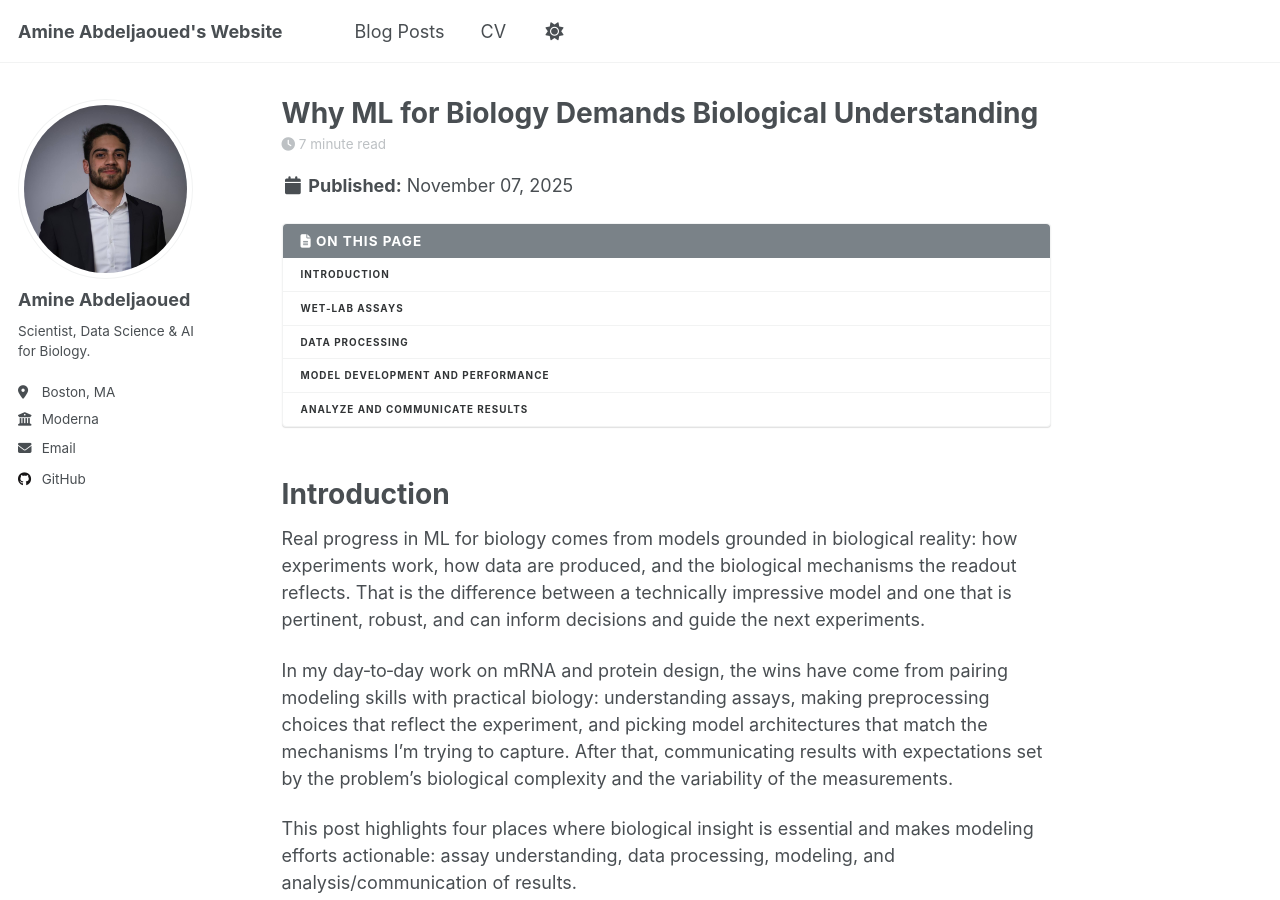
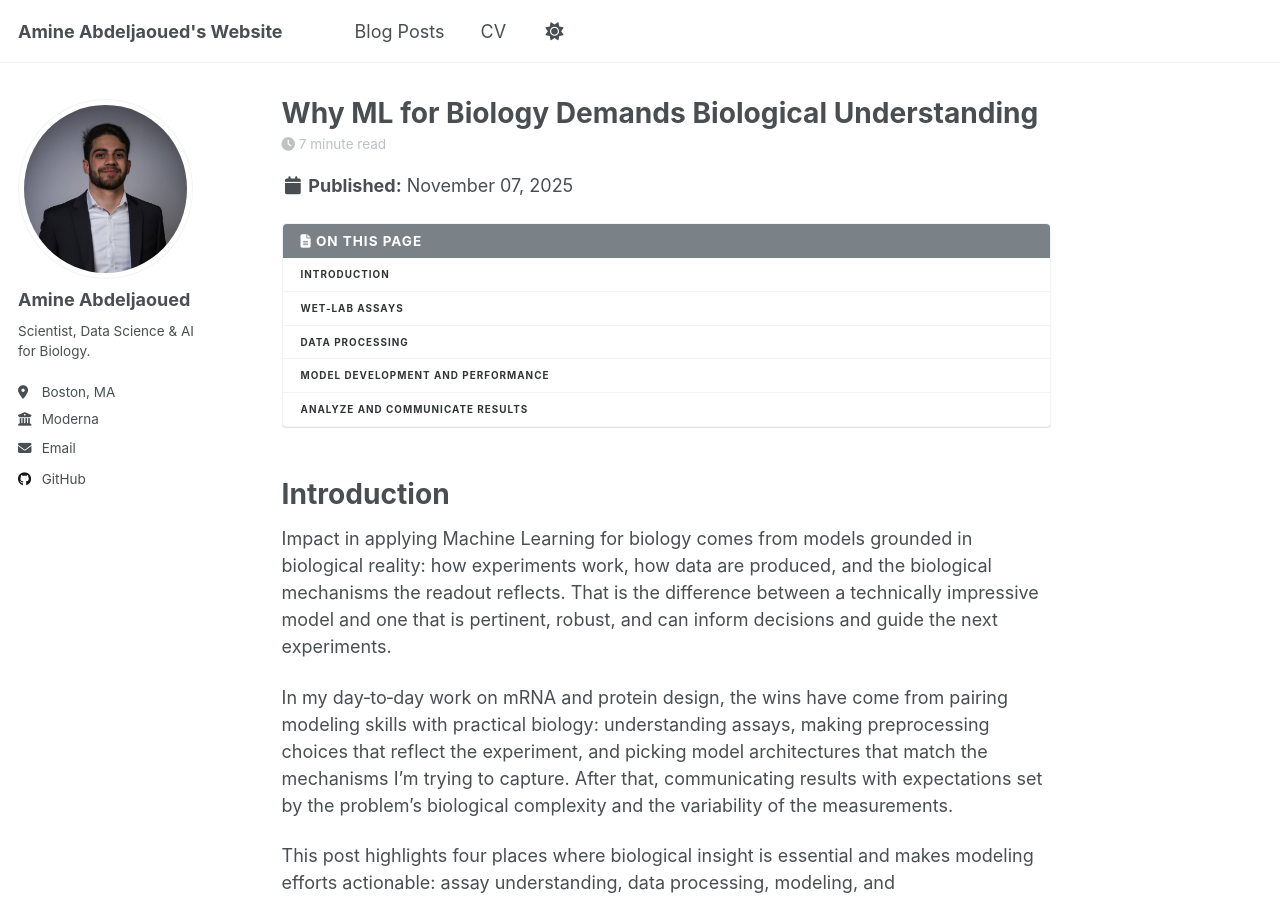
Before and after one commit to amine-abdeljaoued/amine-abdeljaoued.github.io, a Jekyll site: the page built from _posts/2025-11-07-ML-for-biology-requires-biological-knowledge.md, in a window 1280 px wide and 900 px high. Built offline with Jekyll 4.4.1, drawn with Linux system fonts in a browser that asks for light colours; a script that is not in the unit is left out.

Commit message:
correct small sentence

```diff
--- a/_posts/2025-11-07-ML-for-biology-requires-biological-knowledge.md
+++ b/_posts/2025-11-07-ML-for-biology-requires-biological-knowledge.md
@@ -18,7 +18,7 @@ tags:
 
 # Introduction
 
-Real progress in ML for biology comes from models grounded in biological reality: how experiments work, how data are produced, and the biological mechanisms the readout reflects. That is the difference between a technically impressive model and one that is pertinent, robust, and can inform decisions and guide the next experiments.
+Impact in applying Machine Learning for biology comes from models grounded in biological reality: how experiments work, how data are produced, and the biological mechanisms the readout reflects. That is the difference between a technically impressive model and one that is pertinent, robust, and can inform decisions and guide the next experiments.
 
 In my day‑to‑day work on mRNA and protein design, the wins have come from pairing modeling skills with practical biology: understanding assays, making preprocessing choices that reflect the experiment, and picking model architectures that match the mechanisms I’m trying to capture. After that, communicating results with expectations set by the problem’s biological complexity and the variability of the measurements.
 
```
